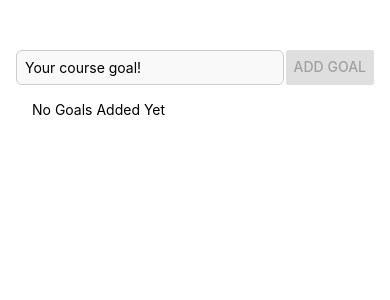
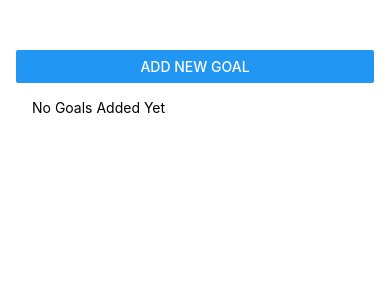
Before and after one commit to guitar6029/GoalsReactNative, a React Native app: screen / in a window 390 px wide. Shown: the top 300 px of the page. Built offline with nearby package versions, Linux system fonts and the light colour scheme.

Commit message:
added a Modal for goal input

```diff
--- a/App.js
+++ b/App.js
@@ -1,22 +1,43 @@
-import { StyleSheet, View } from "react-native";
+import { StyleSheet, View, Modal, Button } from "react-native";
 import { useState } from "react";
 import GoalInput from "./components/GoalInput";
 import uuid from "react-native-uuid";
 import GoalList from "./components/GoalList";
 export default function App() {
   const [goals, setGoals] = useState([]);
+  const [isModalVisible, setIsModalVisible] = useState(false);
 
   function addGoalHandler(goalInput) {
     setGoals((prev) => [
       ...prev,
       { key: uuid.v4().toString(), text: goalInput },
     ]);
+
+    //close modal after adding goal
+    setIsModalVisible(false);
   }
 
   return (
-    <View style={styles.appContainer}>
+    <>
+      {isModalVisible && (
+        <Modal
+          visible={isModalVisible}
+          animationType="slide"
+          onRequestClose={() => setIsModalVisible(false)}
+        >
+          <View style={styles.addGoalModal}>
             <View style={styles.inputContainer}>
               <GoalInput onGoalAdd={(goalInput) => addGoalHandler(goalInput)} />
+            </View>
+          </View>
+        </Modal>
+      )}
+      <View style={styles.appContainer}>
+        <View>
+          <Button
+            title="Add New Goal"
+            onPress={() => setIsModalVisible(true)}
+          />
         </View>
         <GoalList
           dataList={goals}
@@ -26,6 +47,7 @@ export default function App() {
           }
         />
       </View>
+    </>
   );
 }
 
@@ -40,4 +62,11 @@ const styles = StyleSheet.create({
     flexDirection: "row",
     justifyContent: "space-around",
   },
+  addGoalModal: {
+    flex: 1,
+    flexDirection: "column",
+    justifyContent: "center",
+    alignItems: "center",
+    backgroundColor: "#fff",
+  },
 });
```
Lines whose indentation alone changed are shown as unchanged.
